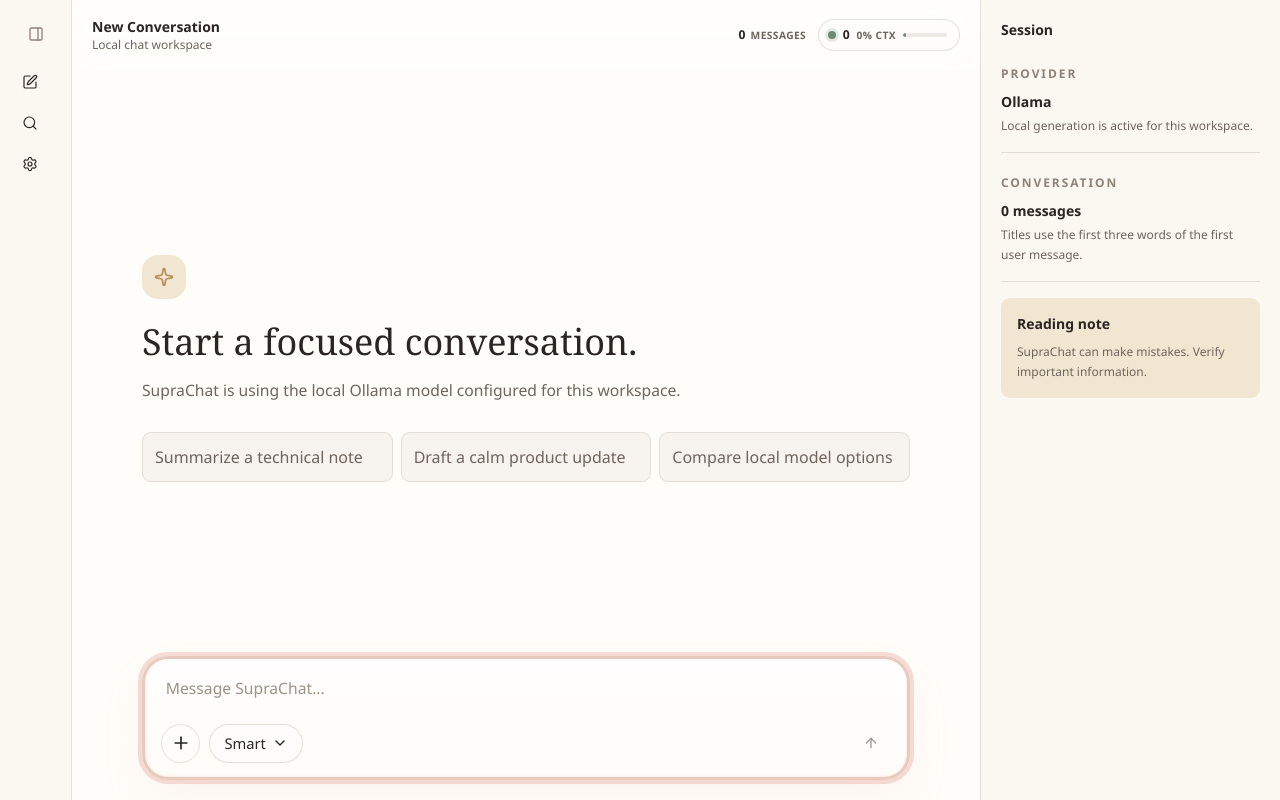
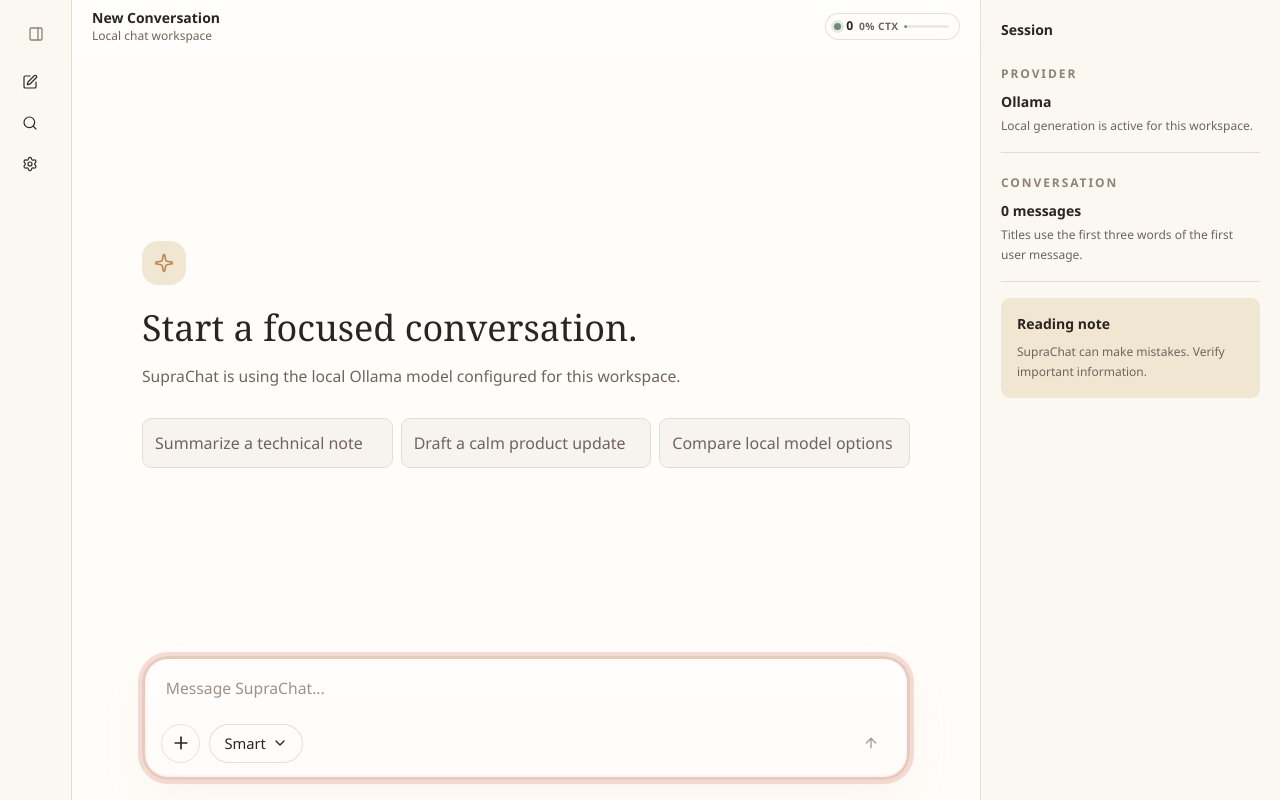
Before and after one commit to MightyXdash/SupraChat, a React (Vite) app: page / in a window 1280 px wide. Built offline with nearby package versions, Linux system fonts and the light colour scheme.

Commit message:
Tighten chat header and simplify context popover

```diff
--- a/src/features/chat/components/ChatWorkspace.tsx
+++ b/src/features/chat/components/ChatWorkspace.tsx
@@ -83,11 +83,7 @@
           <p className="truncate text-sm font-semibold">{conversation?.title}</p>
           <p className="text-xs text-[var(--text-secondary)]">{WORKSPACE_LABEL}</p>
         </div>
-        <div className="chat-workspace-report" aria-label="Session report">
-          <div className="chat-workspace-stat">
-            <span>{messageCount}</span>
-            <small>messages</small>
-          </div>
+        <div className="chat-workspace-report" aria-label="Context usage">
           <div className="chat-token-usage-wrap" ref={usageButtonRef}>
             <button
               aria-expanded={isUsageOpen}
@@ -111,10 +107,10 @@
         {isUsageOpen ? (
           <div className="chat-token-popover-layer" ref={usagePopoverRef}>
             <motion.div
-              animate={{ opacity: 1, scale: 1, y: 0 }}
+              animate={{ opacity: 1, scale: 1 }}
               className="chat-token-popover"
-              exit={{ opacity: 0, scale: 0.96, y: -6 }}
-              initial={{ opacity: 0, scale: 0.94, y: -8 }}
+              exit={{ opacity: 0, scale: 0.96 }}
+              initial={{ opacity: 0, scale: 0.94 }}
               transition={{ duration: 0.2, ease: [0.22, 1, 0.36, 1] }}
             >
               <div className="chat-token-popover-header">
@@ -165,7 +161,7 @@
 
       <div
         ref={scrollRef}
-        className="min-h-0 flex-1 overflow-y-auto px-6 pb-40 pt-24 max-[780px]:px-4 max-[780px]:pb-36"
+        className="chat-workspace-scroll min-h-0 flex-1 overflow-y-auto px-6 pb-40 max-[780px]:px-4 max-[780px]:pb-36"
       >
         {hasMessages ? (
           <div className="mx-auto flex max-w-3xl flex-col gap-5">
--- a/src/index.css
+++ b/src/index.css
@@ -28,6 +28,7 @@
   --motion-base: 240ms;
   --motion-slow: 420ms;
   --ease-sidebar: cubic-bezier(0.22, 1, 0.36, 1);
+  --chat-header-height: 3.25rem;
 }
 
 html,
@@ -69,8 +70,8 @@
   backdrop-filter: blur(18px) saturate(1.18);
   -webkit-backdrop-filter: blur(18px) saturate(1.18);
   display: flex;
-  gap: 1rem;
-  height: 4.35rem;
+  gap: 0.75rem;
+  height: var(--chat-header-height);
   justify-content: space-between;
   left: 0;
   position: absolute;
@@ -103,42 +104,17 @@
   z-index: 1;
 }
 
+.chat-workspace-scroll {
+  padding-top: calc(var(--chat-header-height) + 1rem);
+}
+
 .chat-workspace-report {
   align-items: center;
   display: flex;
   flex-wrap: wrap;
-  gap: 0.75rem;
+  gap: 0.58rem;
   justify-content: flex-end;
   min-width: 0;
-}
-
-.chat-workspace-stat {
-  align-items: center;
-  background: transparent;
-  border: 0;
-  border-radius: 0;
-  color: var(--text-secondary);
-  display: inline-flex;
-  gap: 0.32rem;
-  height: 1.5rem;
-  padding: 0;
-  white-space: nowrap;
-}
-
-.chat-workspace-stat span {
-  color: var(--text-primary);
-  font-size: 0.76rem;
-  font-weight: 720;
-  line-height: 1;
-}
-
-.chat-workspace-stat small {
-  color: var(--text-secondary);
-  font-size: 0.64rem;
-  font-weight: 720;
-  letter-spacing: 0.04em;
-  line-height: 1;
-  text-transform: uppercase;
 }
 
 .chat-token-usage-wrap {
@@ -152,9 +128,9 @@
   border-radius: 999px;
   color: var(--text-primary);
   display: inline-flex;
-  gap: 0.42rem;
-  height: 2rem;
-  padding: 0 0.72rem 0 0.58rem;
+  gap: 0.36rem;
+  height: 1.72rem;
+  padding: 0 0.62rem 0 0.5rem;
   transition:
     background var(--motion-fast) ease-out,
     border-color var(--motion-fast) ease-out,
@@ -191,8 +167,8 @@
   background: var(--success);
   border-radius: 999px;
   box-shadow: 0 0 0 3px color-mix(in srgb, var(--success) 18%, transparent);
-  height: 0.48rem;
-  width: 0.48rem;
+  height: 0.42rem;
+  width: 0.42rem;
 }
 
 .chat-token-usage-button[data-state="warning"] .chat-token-usage-dot {
@@ -208,7 +184,7 @@
 .chat-token-usage-meter {
   background: rgba(143, 131, 120, 0.16);
   border-radius: 999px;
-  height: 0.28rem;
+  height: 0.24rem;
   overflow: hidden;
   width: 2.8rem;
 }
@@ -233,7 +209,7 @@
   pointer-events: none;
   position: absolute;
   right: 1.25rem;
-  top: 4.85rem;
+  top: calc(var(--chat-header-height) + 0.5rem);
   z-index: 40;
 }
 
@@ -417,14 +393,13 @@
     justify-content: flex-start;
     width: 100%;
   }
+
+  .chat-workspace-scroll {
+    padding-top: calc(var(--chat-header-height) + 3rem);
+  }
 }
 
 @media (max-width: 520px) {
-  .chat-workspace-stat {
-    height: 1.85rem;
-    padding: 0 0.6rem;
-  }
-
   .chat-token-popover {
     min-width: min(19rem, calc(100vw - 2rem));
   }
```
Also changed, not shown: 1 other file (tests, documents, lock files or other folders).
